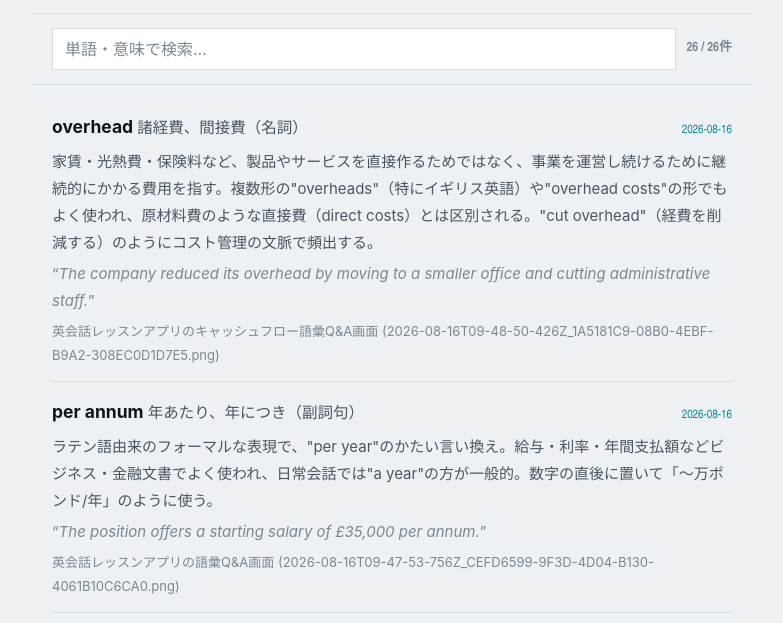
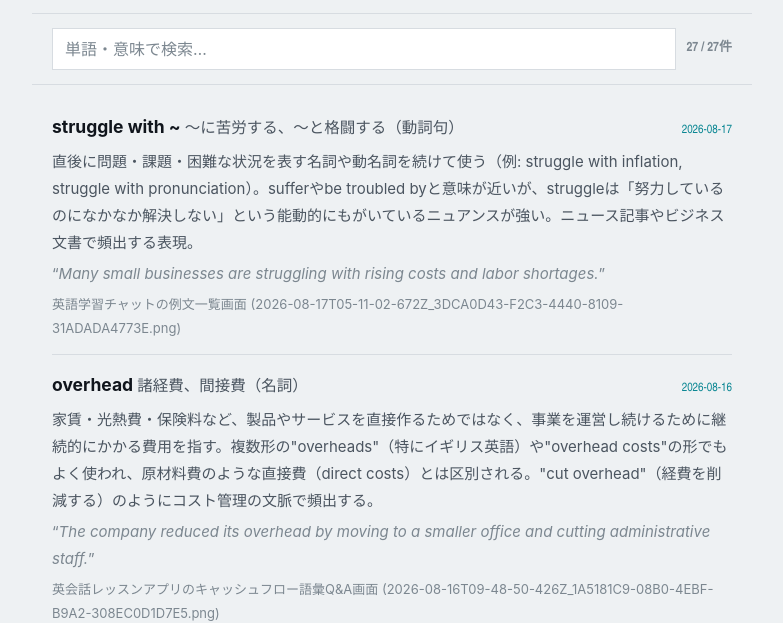
Before and after one commit to kennydaijin/pbs-listening-guide, a plain HTML site: page vocab.html in a window 1280 px wide. Shown: the part 180-803 px from the top of the page, without its empty margins (248-1031 px from the left). Drawn offline with Linux system fonts and the light colour scheme.

Commit message:
Update vocab list: 27語

```diff
--- a/vocab.html
+++ b/vocab.html
@@ -276,6 +276,7 @@
     "use strict";
 
     var ENTRIES = [
+      ["2026-08-17", "struggle with ~", "〜に苦労する、〜と格闘する（動詞句）", "直後に問題・課題・困難な状況を表す名詞や動名詞を続けて使う（例: struggle with inflation, struggle with pronunciation）。sufferやbe troubled byと意味が近いが、struggleは「努力しているのになかなか解決しない」という能動的にもがいているニュアンスが強い。ニュース記事やビジネス文書で頻出する表現。", "Many small businesses are struggling with rising costs and labor shortages.", "英語学習チャットの例文一覧画面 (2026-08-17T05-11-02-672Z_3DCA0D43-F2C3-4440-8109-31ADADA4773E.png)"],
       ["2026-08-16", "overhead", "諸経費、間接費（名詞）", "家賃・光熱費・保険料など、製品やサービスを直接作るためではなく、事業を運営し続けるために継続的にかかる費用を指す。複数形の\"overheads\"（特にイギリス英語）や\"overhead costs\"の形でもよく使われ、原材料費のような直接費（direct costs）とは区別される。\"cut overhead\"（経費を削減する）のようにコスト管理の文脈で頻出する。", "The company reduced its overhead by moving to a smaller office and cutting administrative staff.", "英会話レッスンアプリのキャッシュフロー語彙Q&A画面 (2026-08-16T09-48-50-426Z_1A5181C9-08B0-4EBF-B9A2-308EC0D1D7E5.png)"],
       ["2026-08-16", "per annum", "年あたり、年につき（副詞句）", "ラテン語由来のフォーマルな表現で、\"per year\"のかたい言い換え。給与・利率・年間支払額などビジネス・金融文書でよく使われ、日常会話では\"a year\"の方が一般的。数字の直後に置いて「〜万ポンド/年」のように使う。", "The position offers a starting salary of £35,000 per annum.", "英会話レッスンアプリの語彙Q&A画面 (2026-08-16T09-47-53-756Z_CEFD6599-9F3D-4D04-B130-4061B10C6CA0.png)"],
       ["2026-08-16", "overdraft", "当座借越、オーバードラフト（名詞）", "\"How can a business address cash flow issues?\" の答えの中で \"by obtaining an overdraft or a loan to pay wages and overheads\" の部分が手書きの丸で囲まれていた。銀行口座の残高を超えて一時的にお金を引き出せる融資の仕組みを指す。", "The bank gave the small business a $10,000 overdraft to cover payroll during slow months.", "英会話レッスンアプリのキャッシュフロー語彙Q&A画面 (2026-08-16T01-13-50-438Z_3188DE63-6024-4FB2-8A11-5B2B50C1C2E6.png)"],
```
